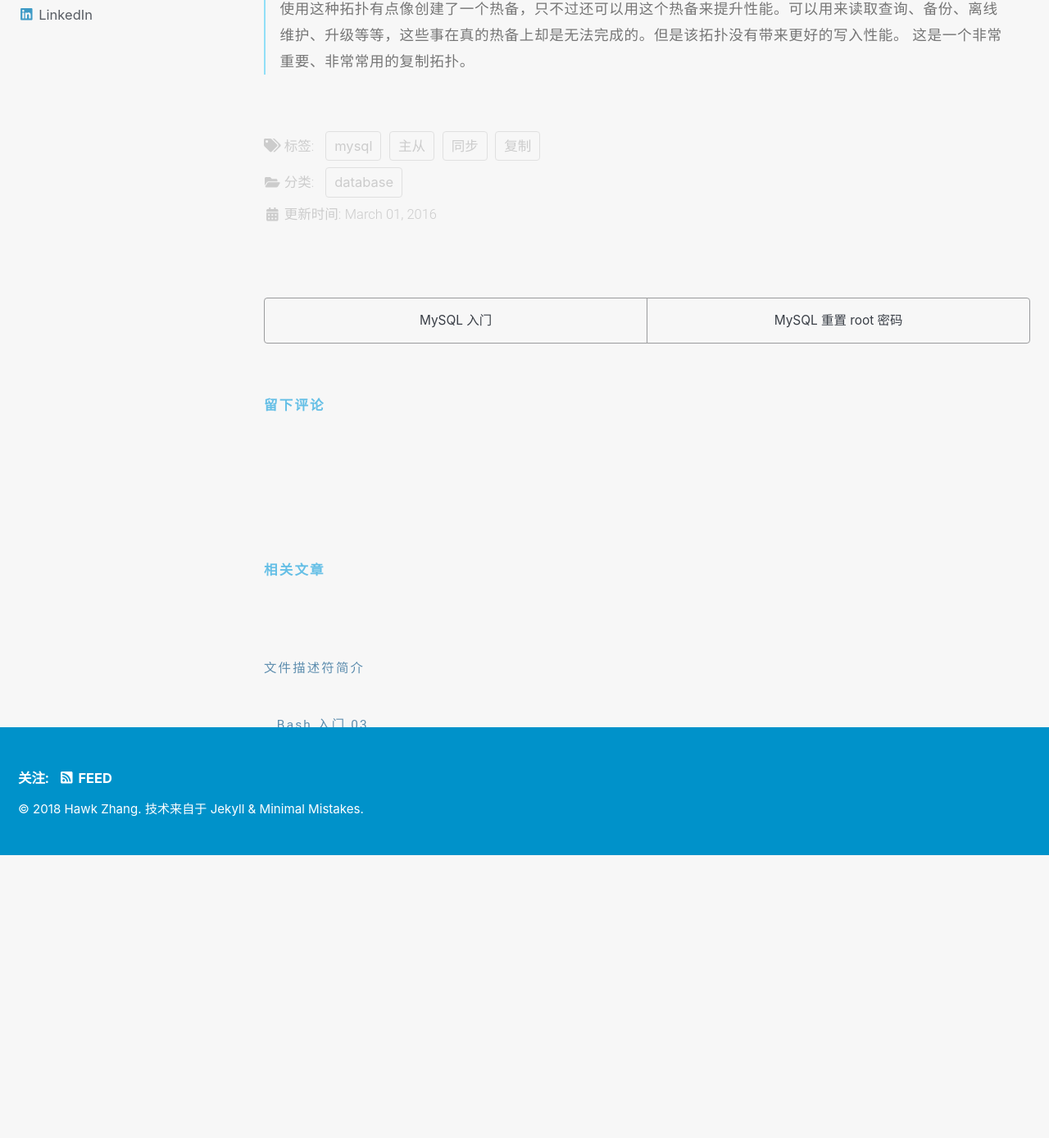
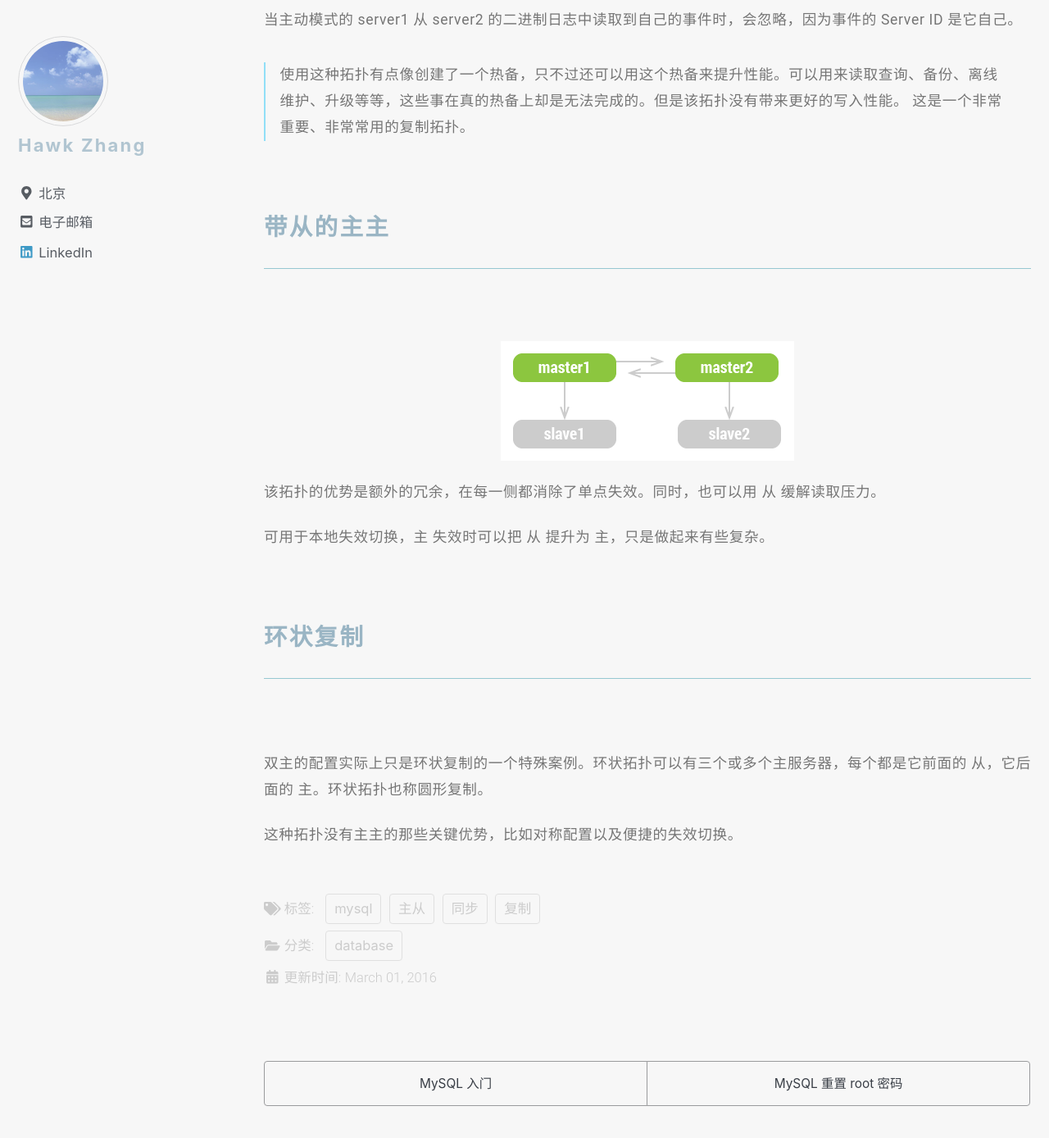
Before and after one commit to narru888/linotes_note, a Jekyll site: the page built from _posts/mysql/2016-03-01-master.slave.md, in a window 1280 px wide and 1400 px high, scrolled down 33332 px. Shown: the top 1388 px of the window at 82% size. Built offline with Jekyll 4.4.1, drawn with Linux system fonts in a browser that asks for light colours; nearby versions of some CDN libraries; a script that is not in the unit is left out; comment, search, counter and statistics services are not loaded; before the commit the page ends 34390 px from its top, so only the background shows below that.

Commit message:
update on 2018-08-13 15:30:01 CST

```diff
--- a/_posts/mysql/2016-03-01-master.slave.md
+++ b/_posts/mysql/2016-03-01-master.slave.md
@@ -1029,3 +1029,42 @@ MySQL 不支持多源复制：即一个 从 上面有多个 主 的拓扑。
 
 >使用这种拓扑有点像创建了一个热备，只不过还可以用这个热备来提升性能。可以用来读取查询、备份、离线维护、升级等等，这些事在真的热备上却是无法完成的。但是该拓扑没有带来更好的写入性能。
 > 这是一个非常重要、非常常用的复制拓扑。
+
+
+
+
+
+
+
+
+
+
+
+
+
+
+
+### 带从的主主
+
+![image-center](/assets/images/mysql.repl.topo.mmss.png){: .align-center}
+
+该拓扑的优势是额外的冗余，在每一侧都消除了单点失效。同时，也可以用 从 缓解读取压力。
+
+可用于本地失效切换，主 失效时可以把 从 提升为 主，只是做起来有些复杂。
+
+
+
+
+
+
+
+
+
+
+
+
+### 环状复制
+
+双主的配置实际上只是环状复制的一个特殊案例。环状拓扑可以有三个或多个主服务器，每个都是它前面的 从，它后面的 主。环状拓扑也称圆形复制。
+
+这种拓扑没有主主的那些关键优势，比如对称配置以及便捷的失效切换。
```
Also changed, not shown: assets/images/mysql.repl.topo.mmss.png (added).
